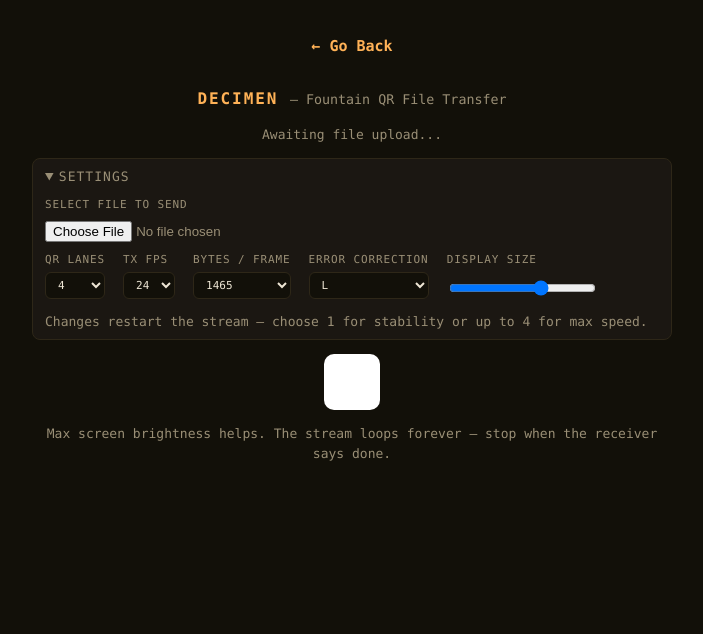
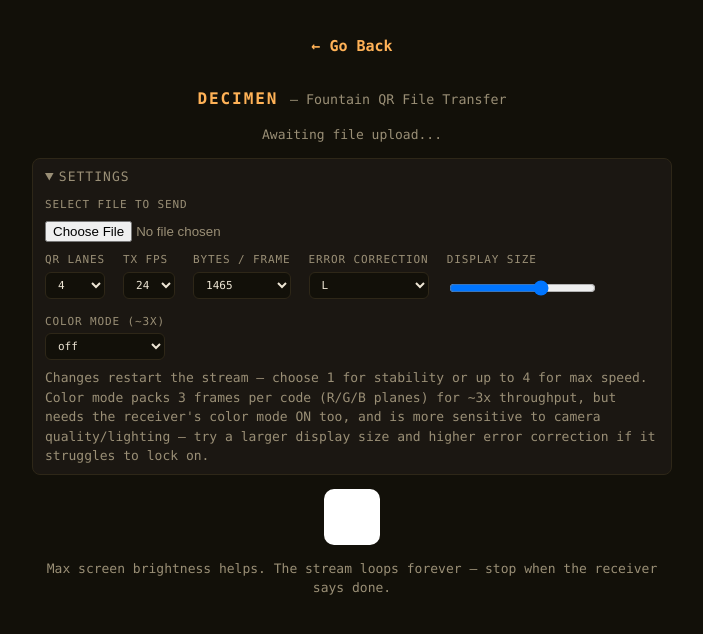
Before and after one commit to Mohamedali1234/optical-transfer, a website built with Vite: page send/index.html in a window 1280 px wide. Shown: the whole page, without its empty margins (288-991 px from the left). Built offline with nearby package versions, Linux system fonts and the light colour scheme.

Commit message:
Add color mode selection to index.html
Added color mode selection to configuration options.

```diff
--- a/send/index.html
+++ b/send/index.html
@@ -63,9 +63,19 @@
           display size
           <input id="cfg-size" type="range" min="300" max="1200" step="50" value="900" />
         </label>
+        <label>
+          color mode (~3x)
+          <select id="cfg-color">
+            <option selected value="off">off</option>
+            <option value="on">on</option>
+          </select>
+        </label>
       </div>
       <div class="hint" style="text-align: left; padding-top: 8px">
         Changes restart the stream — choose 1 for stability or up to 4 for max speed.
+        Color mode packs 3 frames per code (R/G/B planes) for ~3x throughput, but needs
+        the receiver's color mode ON too, and is more sensitive to camera quality/lighting —
+        try a larger display size and higher error correction if it struggles to lock on.
       </div>
     </details>
     <div class="stage"><canvas id="qr" width="16" height="16"></canvas></div>
```
